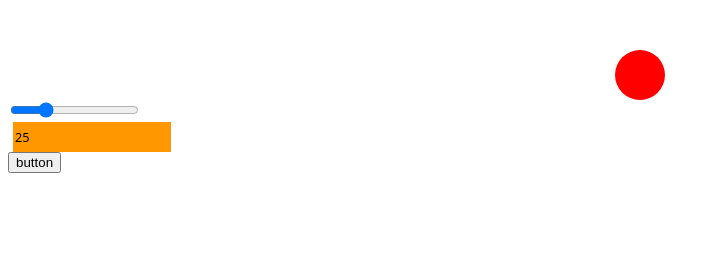
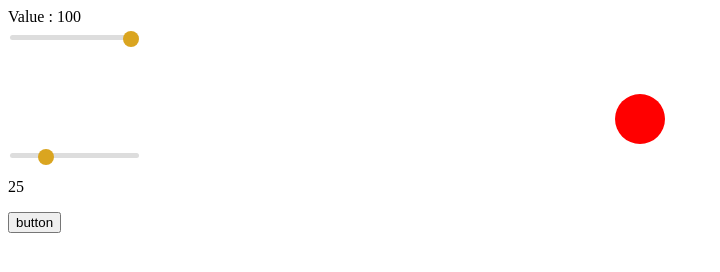
Before and after one commit to amandakoster/dot-game, a React app: page / in a window 1280 px wide. Shown: the whole page, without its empty margins (0-720 px from the left). Built offline with nearby package versions, Linux system fonts and the light colour scheme.

Commit message:
made a simpler slider

```diff
--- a/src/component/app/index.js
+++ b/src/component/app/index.js
@@ -1,6 +1,7 @@
 import React from 'react';
 import ReactDOM from 'react-dom';
 import Slider from '../slider'
+import SliderTwo from '../slider-two'
 import '../dot/_dot.scss'
 
 
--- a/src/component/slider-mui/_slider.scss
+++ /dev/null
@@ -1,3 +0,0 @@
-.slider {
-  width: 75%;
-}
--- /dev/null
+++ b/src/component/slider-two/index.js
@@ -0,0 +1,40 @@
+import React from 'react';
+import ReactDOM from 'react-dom';
+
+class SliderTwo extends React.Component {
+constructor(props){
+    super(props);
+    this.state = {
+        minValue: 0,
+        maxValue: 100,
+        firstValue: null,
+    };
+}
+
+componentWillMount(){
+    this.setState({firstValue: this.state.minValue, secondValue: this.state.maxValue});
+}
+
+handleChange(name, event){
+    let value = event.target.value;
+    if(name === "second"){
+    		if(parseInt(this.state.firstValue) <parseInt(value)){
+            this.setState({secondValue:value});
+        }
+    }
+}
+
+render(){
+    return (
+        <div>
+            <div className="rangeValues">Value :  {this.state.secondValue}</div>
+                <input type="range" value={this.state.secondValue} min={this.state.minValue} max={this.state.maxValue} step={this.state.step} onChange={this.handleChange.bind(this, "second")}/>
+        </div>
+    );
+}
+}
+
+ReactDOM.render(
+  <SliderTwo language="World" />,
+  document.getElementById('container')
+);
--- a/src/component/slider/_slider.scss
+++ b/src/component/slider/_slider.scss
@@ -1,39 +1,30 @@
-.slider-input {
-  width: 50%;
+
+input[type=range]{
+    -webkit-appearance: none;
 }
 
-  .bar {
-  height: 30px;
-  width: 100%;
-  padding-left: 5px;
-  padding-right: 5px;
-  display: flex;
-  align-items: center;
-  justify-content: flex-start;
+input[type=range]::-webkit-slider-runnable-track {
+    width: 50%;
+    height: 5px;
+    background: #ddd;
+    border: none;
+    border-radius: 3px;
 }
 
-.fill {
-  height: 30px;
-  width: 50%;
-  transition: background-color 1s ease;
+input[type=range]::-webkit-slider-thumb {
+    -webkit-appearance: none;
+    border: none;
+    height: 16px;
+    width: 16px;
+    border-radius: 50%;
+    background: goldenrod;
+    margin-top: -4px;
 }
 
-.fill.fast {
-  background-color: #4CAF50;
+input[type=range]:focus {
+    outline: none;
 }
 
-.fill.med {
-  background-color: #FF9800;
+input[type=range]:focus::-webkit-slider-runnable-track {
+    background: #ccc;
 }
-
-.fill.slow {
-  background-color: #F44336;
-}
-
-.percentage {
-  position: absolute;
-  margin: 0;
-  margin-left: 2px;
-  font-family: sans;
-  font-size: 0.8em;
-}
--- a/src/component/slider/index.js
+++ b/src/component/slider/index.js
@@ -1,16 +1,18 @@
+// https://developer.mozilla.org/en-US/docs/Web/HTML/Element/input/range
+
 import React from 'react';
 import ReactDOM from 'react-dom';
 import './_slider.scss'
 
 class Slider extends React.Component {
   constructor() {
-    super();
+    super()
     this.state = { value : 25 };
   }
 
   getInitialState() {
     return {
-      value: 25
+      value: 0
     };
   }
 
@@ -20,7 +22,7 @@ class Slider extends React.Component {
 
   render() {
     return (
-      <div className="slider-input">
+      <div className="a">
         <input
           ref="range"
           type="range"
@@ -61,8 +63,8 @@ class SliderValue extends React.Component {
     this.getPercentage();
     this.getStyle();
     return (
-      <div className="bar">
-        <p className="percentage">{ this.percentage } </p>
+      <div className="slider-div">
+        <p className="bar">{ this.percentage } </p>
         <div style={{ width: this.percentage + "%" }} className= { "fill "+ this.style }></div>
       </div>
     );
--- a/src/index.html
+++ b/src/index.html
@@ -4,9 +4,9 @@
     <title>Dot Game</title>
   </head>
   <body>
-    <div class="container">
-  <div class="ball"></div>
-  </div>
-    <div id='root'></div>
+    <div id="container">
+</div>
+      <div class="ball"></div>
+      <div id='root'></div>
   </body>
 </html>
```
Also changed, not shown: src/component/dot/index.js (deleted, +0 -20 lines), src/component/slider-mui/index.js (deleted, +0 -26 lines).
